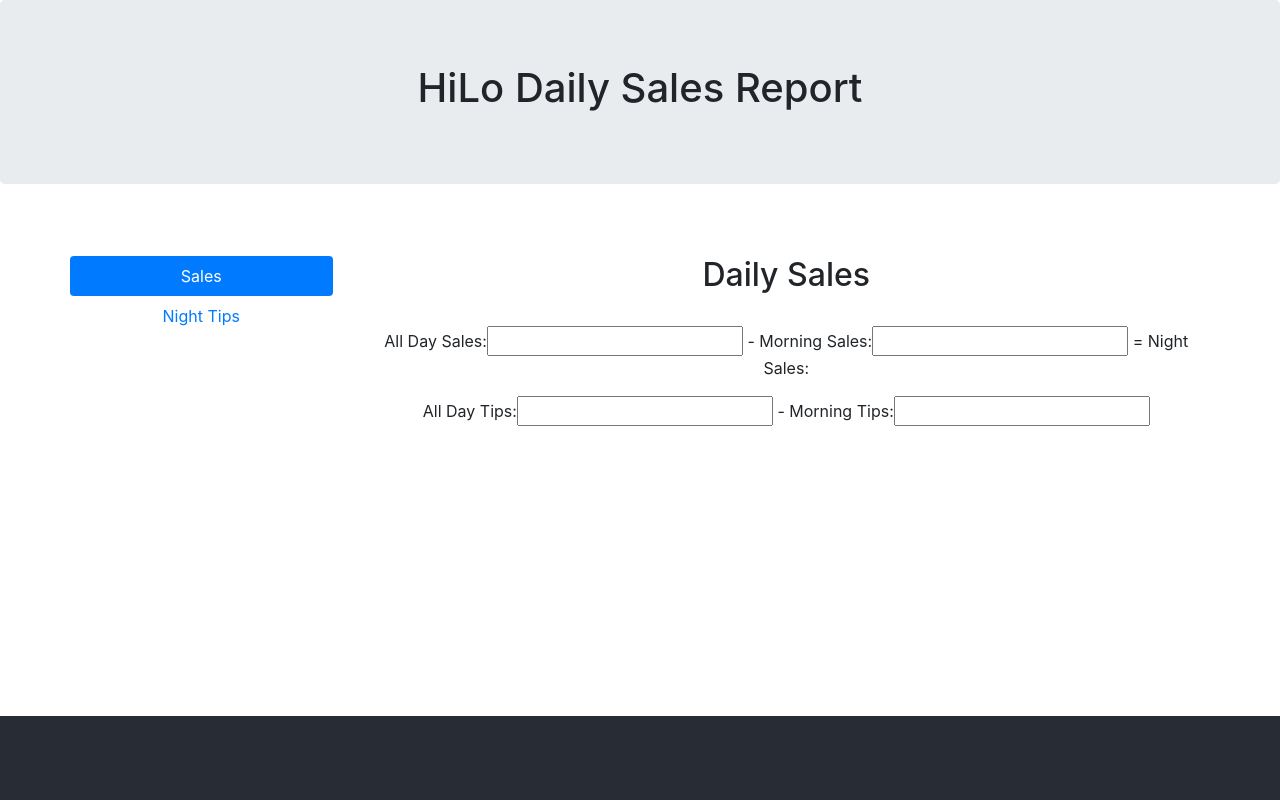
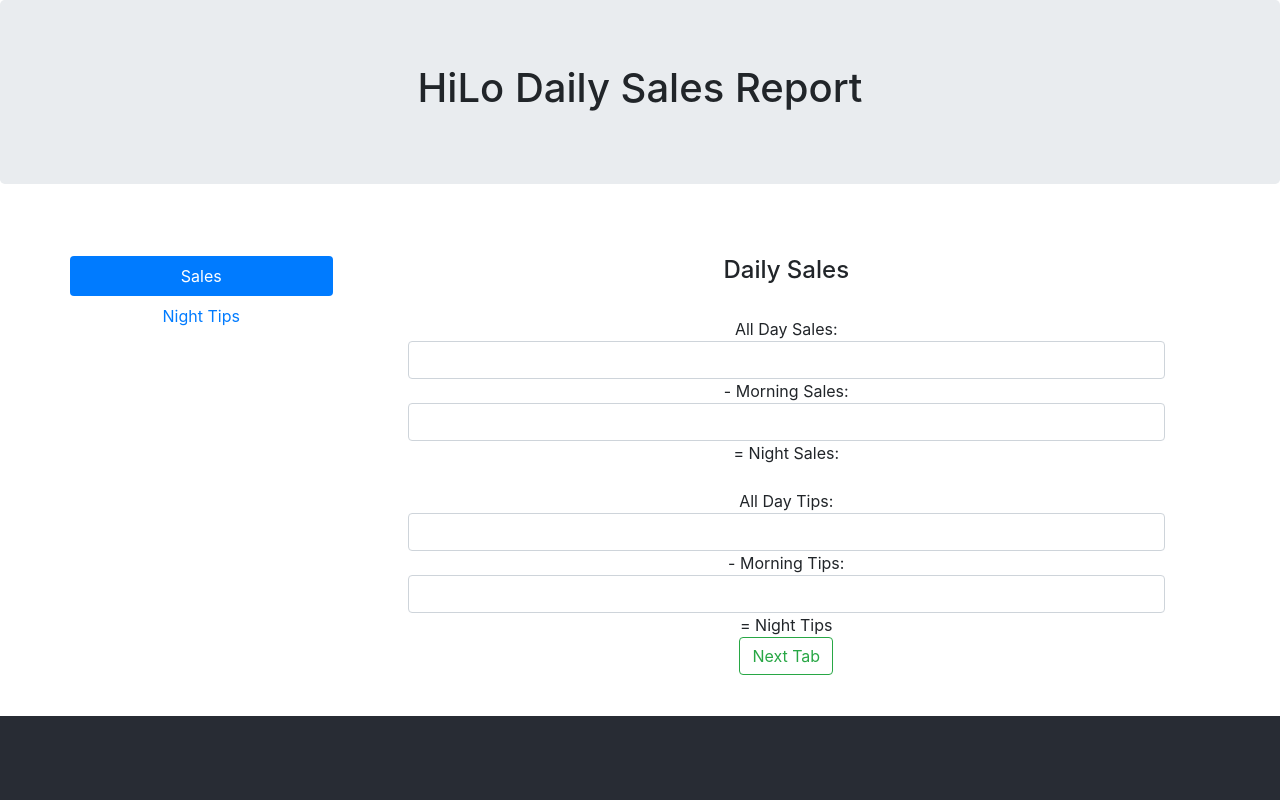
Before and after one commit to tuna42na/hilo-sales-report, a React (Create React App) app: page / in a window 1280 px wide. Shown: the top 800 px of the page. Built offline with nearby package versions, Linux system fonts and the light colour scheme.

Commit message:
Employee Removal Update & Tips per Hour

```diff
--- a/src/components/HiloDaily.js
+++ b/src/components/HiloDaily.js
@@ -14,6 +14,8 @@ export class HiloDaily extends React.Component {
             nightTips:nightTips
         }
     }
+
+
 
     render(){
         return (<div>
--- a/src/components/NightSales.js
+++ b/src/components/NightSales.js
@@ -1,14 +1,28 @@
 import React from 'react';
+import { Row, Col, Input, Container, Button } from 'reactstrap';
+
+let nightTips = 0;
 
 export class NightSales extends React.Component {
+    constructor(props){
+        super(props)
+        this.state={
+            nightTips: nightTips,
+        }
+    }
 
     render(){
         return(
-            <div><h2>Daily Sales</h2>
-            <br/>
-            <p> All Day Sales:<input></input> - Morning Sales:<input></input> = Night Sales: </p>
-            <p> All Day Tips:<input></input> - Morning Tips:<input></input></p>
-            </div>
+            <Container>
+                <Col>
+                    <h4>Daily Sales</h4>
+                    <br/>
+                    <div><Col> All Day Sales: <Input /> - Morning Sales:<Input /> = Night Sales: </Col></div>
+                    <br/>
+                    <div><Col> All Day Tips:<Input />- Morning Tips:<Input /> = Night Tips </Col></div>
+                </Col>
+                <Button outline color="success"> Next Tab </Button>
+            </Container>
         );
     }
 }
--- a/src/components/Tips.js
+++ b/src/components/Tips.js
@@ -1,10 +1,11 @@
 import React from 'react';
-import {EmployeeList} from './EmployeeList';
-import {AddEmployee} from './AddEmployee';
+import { EmployeeList } from './EmployeeList';
+import { AddEmployee } from './AddEmployee';
+import { propTypes } from 'react-bootstrap/esm/Image';
 
 let totalHours = 0;
 var employeeGroup = [];
-employeeGroup.push({index:0, name: "Lemmy", hours: 0, tips: 0});
+employeeGroup.push({index:0, name: "Lemmy", hours: 0 });
 
 
 export class Tips extends React.Component{
@@ -22,17 +23,20 @@ export class Tips extends React.Component{
         employeePlus.push({
             index: employeePlus.length+1,
             name: name,
-            hours: hours,
-            tips: 0
+            hours: hours
         });
         this.setState({employeeGroup: employeePlus});
 
     }
 
     removeEmployees = index =>{
+        let minusHours = (this.state.totalHours-employeeGroup[index].hours);
+        this.setState({ totalHours:minusHours });
+        // Change array
         let employeeLess = this.state.employeeGroup;
         employeeLess.splice(index , 1);
         this.setState({ employeeGroup:employeeLess });
+
     }
 
     updateHours = hours =>{
@@ -46,6 +50,12 @@ export class Tips extends React.Component{
         <EmployeeList employees={this.state.employeeGroup} removeWorker={this.removeEmployees.bind(this)}/>
         <AddEmployee addEmployee={this.addEmployee.bind(this)} hours={this.updateHours} /><br/>
         <h5>Total Hrs: {this.state.totalHours}</h5>
-        <h5>Average $ per Hr: </h5></div>);
+        <h5>Average $ per Hr: {(this.state.nightTips/this.state.totalHours).toFixed(2)}  </h5></div>);
         }
     }
+
+Tips.propTypes = {
+    nightTips: propTypes.number,
+    totalHours: propTypes.number,
+    employeeGroup: propTypes.array
+};
```
